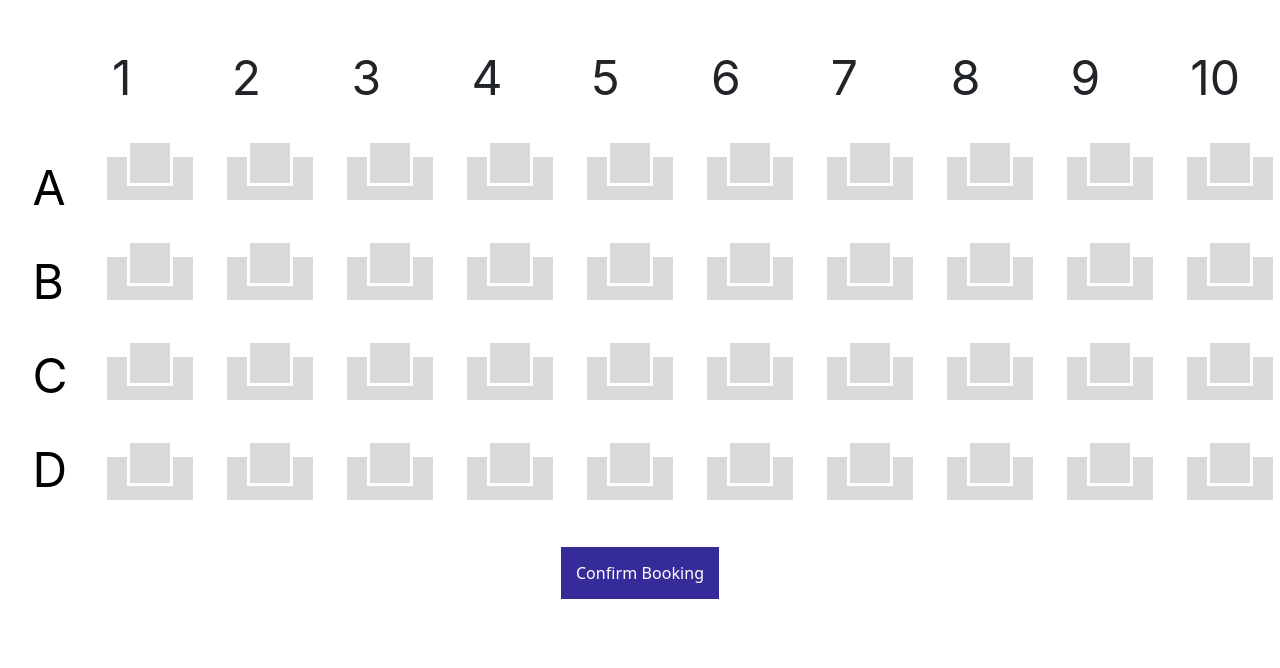
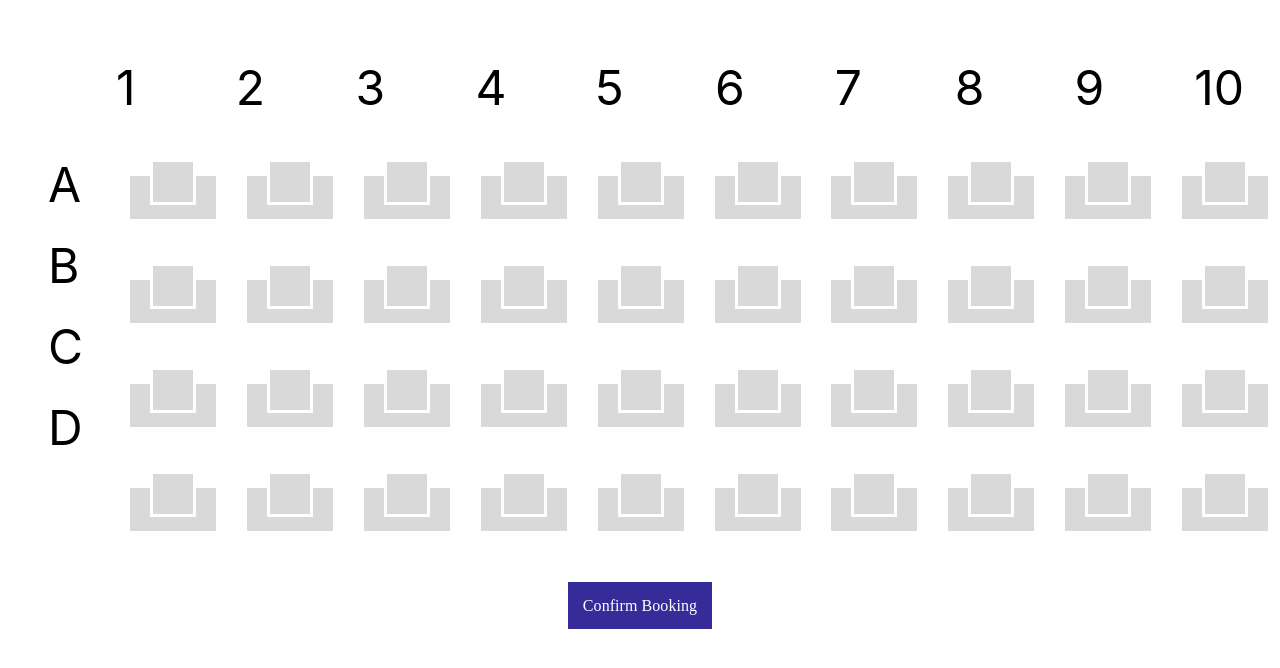
Before and after one commit to seema9797/react-assignment12, a React (Create React App) app: page /bookseat in a window 1280 px wide. Shown: the part 138-806 px from the top of the page. Built offline with nearby package versions, Linux system fonts and the light colour scheme.

Commit message:
all Pages are Here

```diff
--- a/src/App.js
+++ b/src/App.js
@@ -1,6 +1,5 @@
-import {useEffect,useState} from 'react';
 import { BrowserRouter as Router, Route, Switch} from "react-router-dom";
-import 'bootstrap/dist/css/bootstrap.css';
+
 import Moviesearch from'./components/Moviesearch'
 import BookSeaat from'./components/BookSeaat';
 import ConfirmBook from './components/ConfirmBook';
--- a/src/Movie.js
+++ b/src/Movie.js
@@ -45,10 +45,6 @@ const Movie = () =>{
       setsearchInput(e.target.value)
     }
 
-     const click=()=>{
-       localStorage.setItem('movies',JSON.stringify(movies))
-    }
-
 
     return (
       <div>
@@ -64,19 +60,11 @@ const Movie = () =>{
 
           <div className="displayimages">
             {movies.length > 0 ? (
-              movies
-                //  .filter((index)=>{
-                //   if(searchInput ==""){
-                //     return index
-                //   }else if(index.title.toLowerCase().includes(searchInput.toLowerCase())){
-                //     return index
-                //   }
-                // })
-                .map((index) => (
+              movies.map((index) => (
                   <div className="container" key={index.id}>
                     <div className="cardSub">
                       <h3 className="movietitle">{index.title}</h3>
-                      <Link to="/bookseat">
+                      <Link to='/bookseat'>
                         <button
                           onClick={() => addMovieToCardBook(index)}
                           className="btnSeeMore"
--- a/src/context/AppReducer.js
+++ b/src/context/AppReducer.js
@@ -1,4 +1,4 @@
-export default (state, action) => {
+const reducer= (state, action) => {
   switch (action.type) {
     case "ADD_MOVIE_TO_BOOKCARD":
       return {
@@ -7,10 +7,8 @@ export default (state, action) => {
       };
     case "ADD_SEATS":
       return {
-
         ...state,
-                addSeats: [...state.addSeats,action.payload]
-
+        addSeats: [...state.addSeats, { ...action.payload,qty:1 }],
       };
 
     case "REMOVE_SEATS":
@@ -21,6 +19,7 @@ export default (state, action) => {
         ),
       };
     default:
-            return state
+      return state;
   }
 };
+export default reducer;
--- a/src/context/GlobalState.js
+++ b/src/context/GlobalState.js
@@ -1,44 +1,46 @@
-import { createContext, useEffect, useReducer } from "react"
+import { createContext, useEffect, useReducer } from "react";
 import AppReducer from "./AppReducer";
 //initialize state
 const initialState = {
-    addMovies: localStorage.getItem("addMovies")?JSON.parse(localStorage.getItem("addMovies")):[],
-    addSeats: localStorage.getItem("addSeats")?JSON.parse(localStorage.getItem("addSeats")):[]};
+  addMovies: localStorage.getItem("addMovies")
+    ? JSON.parse(localStorage.getItem("addMovies"))
+    : [],
+  addSeats: localStorage.getItem("addSeats")
+    ? JSON.parse(localStorage.getItem("addSeats"))
+    : [],
+};
 
 //createContext
 export const GlobalContext = createContext(initialState);
 
 //provider components
-export const GlobalProvider = props => {
+export const GlobalProvider = (props) => {
   const [state, dispatch] = useReducer(AppReducer, initialState);
 
   useEffect(() => {
     localStorage.setItem("addMovies", JSON.stringify(state.addMovies));
     localStorage.setItem("addSeats", JSON.stringify(state.addSeats));
-    },[state])
-
-
+  }, [state]);
 
   //actions
   const addMovieToCardBook = (movies) => {
-        dispatch({type:"ADD_MOVIE_TO_BOOKCARD",payload:movies})
-    }
+    dispatch({ type: "ADD_MOVIE_TO_BOOKCARD", payload: movies });
+  };
   const addSeatsMul = (seatNo) => {
     //console.log(state.addSeats,"outside if")
-        if (state.addSeats.some((element) => {
+    if (
+      state.addSeats.some((element) => {
         return element.id === seatNo.id;
-
-        })) {
+      })
+    ) {
       //console.log(state.addSeats, "inside if");
-              dispatch({ type: "REMOVE_SEATS", payload: seatNo })
-
+      dispatch({ type: "REMOVE_SEATS", payload: seatNo });
     } else {
       dispatch({
         type: "ADD_SEATS",
-                payload:seatNo
+        payload: seatNo,
       });
     }
-
   };
 
   return (
@@ -48,10 +50,10 @@ export const GlobalProvider = props => {
         addSeats: state.addSeats,
         addMovieToCardBook,
         addSeatsMul,
-                selectedSeats:state.selectedSeats
+        selectedSeats: state.selectedSeats,
       }}
     >
       {props.children}
     </GlobalContext.Provider>
-    )
-}
+  );
+};
```
Also changed, not shown: src/components/BookSeaat.js (+1 -31 lines), src/components/ConfirmBook.js (+7 -8 lines). Lines whose indentation alone changed are shown as unchanged.
